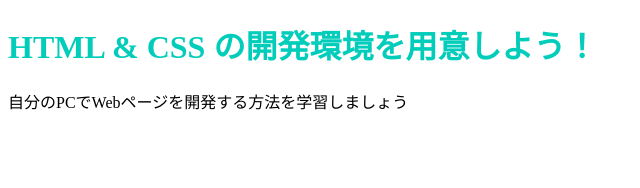
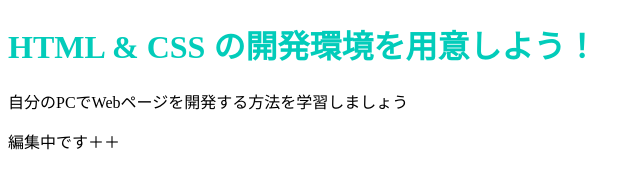
Before and after one commit to Rickytaro/cosmostar, a plain HTML site: page index.html in a window 1280 px wide. Shown: the whole page, without its empty margins (0-640 px from the left). Drawn offline with Linux system fonts and the light colour scheme.

Commit message:
Update index.html

```diff
--- a/index.html
+++ b/index.html
@@ -8,5 +8,6 @@
   <body>
     <h1 class="title">HTML & CSS の開発環境を用意しよう！</h1>
     <p>自分のPCでWebページを開発する方法を学習しましょう</p>
+    <p>編集中です＋＋</p>
   </body>
 </html>
```
